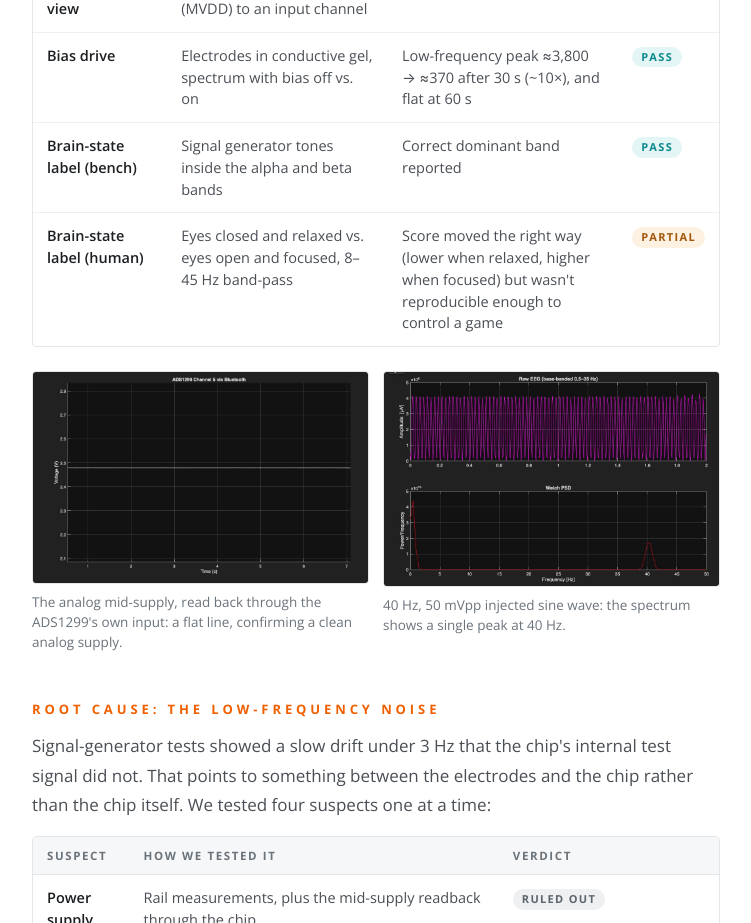
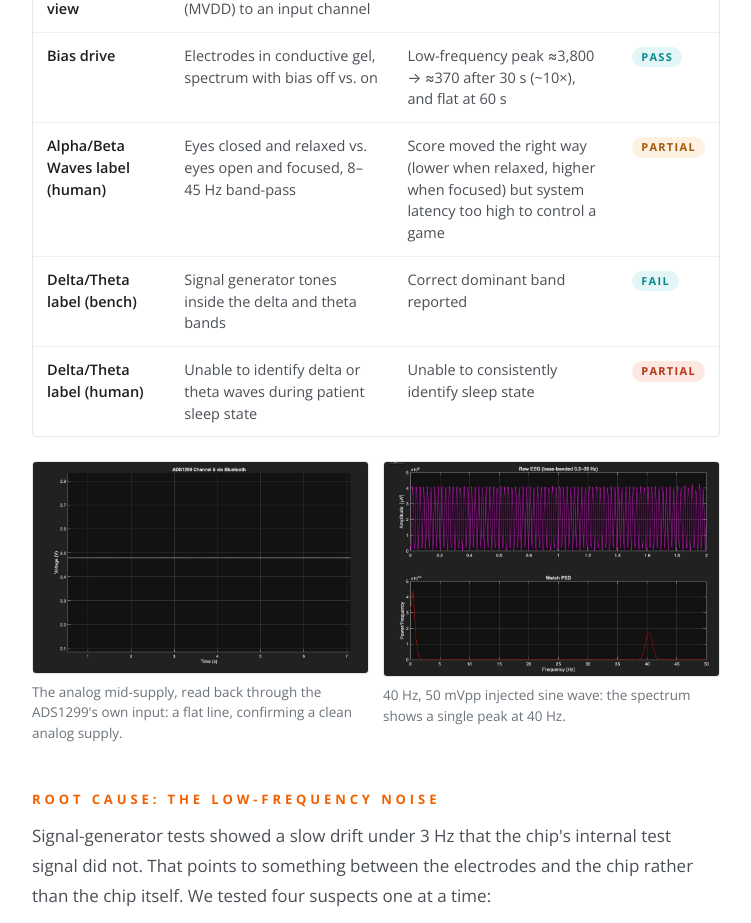
Before and after one commit to kklugewicz/kklugewicz.github.io, a plain HTML site: page projects/eeg-headband.html in a window 1280 px wide. Shown: the part 6480-7403 px from the top of the page, without its empty margins (92-843 px from the left). Drawn offline with nearby package versions, Linux system fonts and the light colour scheme.

Commit message:
Update brain-state labels and add delta/theta tests

```diff
--- a/projects/eeg-headband.html
+++ b/projects/eeg-headband.html
@@ -134,8 +134,9 @@
               <tr><td>Supply rails</td><td>Meter on each regulator output</td><td>5.00 V analog, 3.31 V digital</td><td><span class="pill pass">Pass</span></td></tr>
               <tr><td>Analog supply, from the chip's view</td><td>Routed the ADS1299's internal mid-supply voltage (MVDD) to an input channel</td><td>Stable ≈2.5 V, as expected</td><td><span class="pill pass">Pass</span></td></tr>
               <tr><td>Bias drive</td><td>Electrodes in conductive gel, spectrum with bias off vs. on</td><td>Low-frequency peak ≈3,800 → ≈370 after 30 s (~10×), and flat at 60 s</td><td><span class="pill pass">Pass</span></td></tr>
-              <tr><td>Brain-state label (bench)</td><td>Signal generator tones inside the alpha and beta bands</td><td>Correct dominant band reported</td><td><span class="pill pass">Pass</span></td></tr>
-              <tr><td>Brain-state label (human)</td><td>Eyes closed and relaxed vs. eyes open and focused, 8–45 Hz band-pass</td><td>Score moved the right way (lower when relaxed, higher when focused) but wasn't reproducible enough to control a game</td><td><span class="pill partial">Partial</span></td></tr>
+              <tr><td>Alpha/Beta Waves label (human)</td><td>Eyes closed and relaxed vs. eyes open and focused, 8–45 Hz band-pass</td><td>Score moved the right way (lower when relaxed, higher when focused) but system latency too high to control a game</td><td><span class="pill partial">Partial</span></td></tr>
+              <tr><td>Delta/Theta label (bench)</td><td>Signal generator tones inside the delta and theta bands</td><td>Correct dominant band reported</td><td><span class="pill pass">Fail</span></td></tr>
+              <tr><td>Delta/Theta label (human)</td><td>Unable to identify delta or theta waves during patient sleep state </td><td>Unable to consistently identify sleep state</td><td><span class="pill fail">Partial</span></td></tr>
             </tbody>
           </table>
         </div>
```
